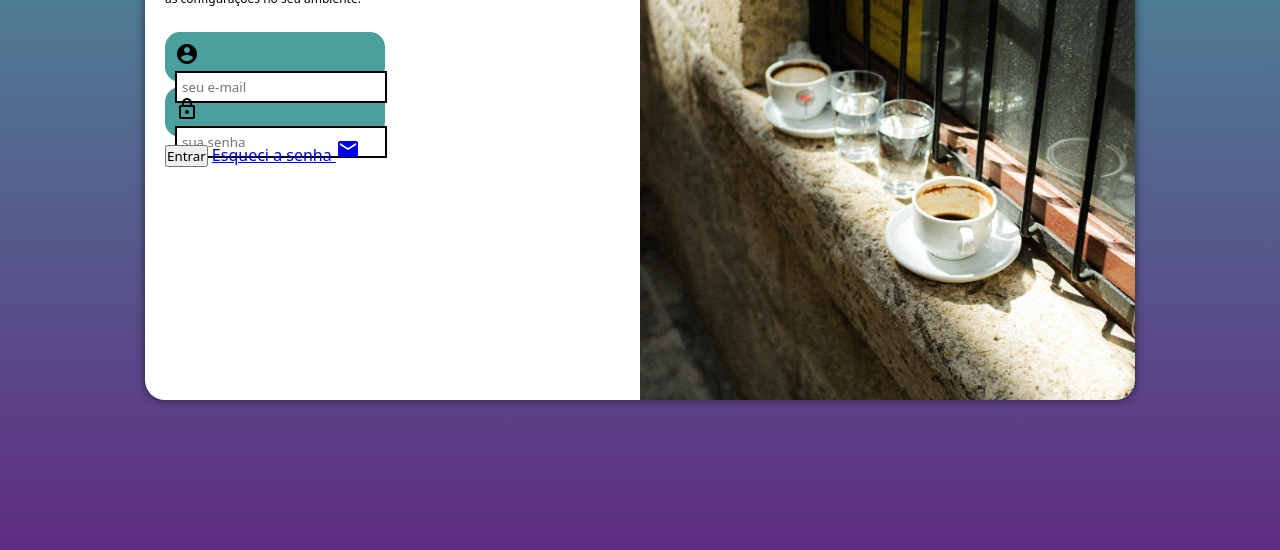
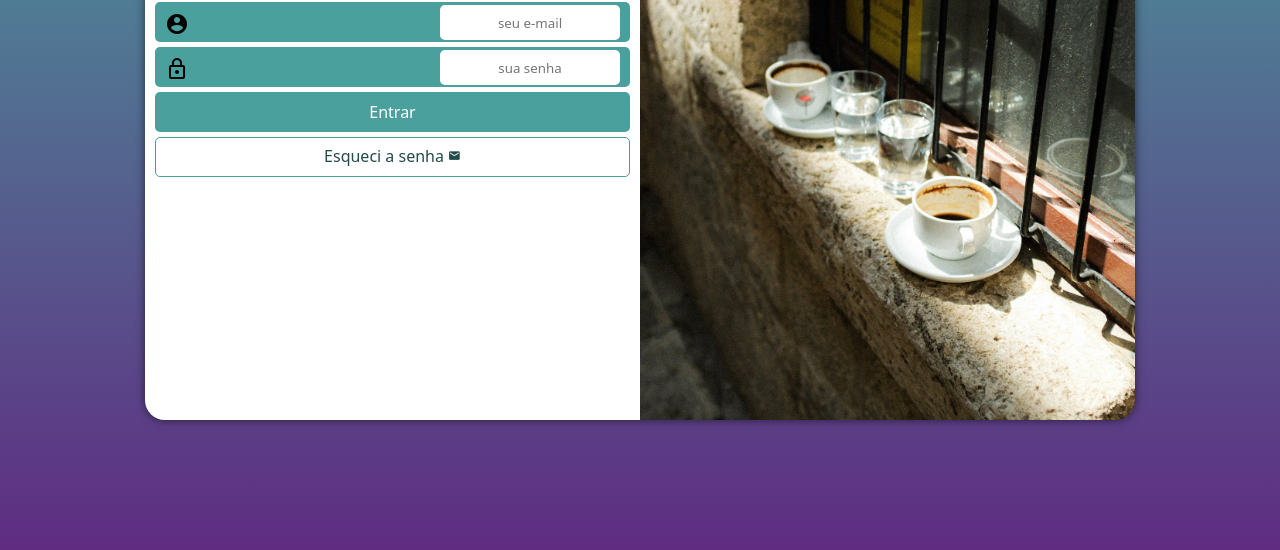
Before and after one commit to Jhonnathan-Jhonny/projeto-login, a plain HTML site: page index.html in a window 1280 px wide. Shown: the part 250-800 px from the top of the page. Drawn offline with Linux system fonts and the light colour scheme.

Commit message:
colocando estilo no formulário

```diff
--- a/estilos/style.css
+++ b/estilos/style.css
@@ -31,7 +31,7 @@ main {
 section#login {
     background-color: white;
     width: 250px;
-    height: 500px;
+    height: 540px;
     border-radius: 20px;
     overflow: hidden;
     box-shadow: 0px 0px 10px  rgba(0, 0, 0, 0.562);
@@ -58,7 +58,6 @@ section#login > div#formulario {
     display: block;
     padding: 10px;
 }
-/*  */
 
 section#login > div#formulario > h1 {
     text-align: center;
@@ -72,26 +71,59 @@ section#login > div#formulario > p {
     font-size: 0.75em;
 }
 
-form {
-    padding: 10px;
-}
-
-form > div {
+form > div.campo {
     display: block;
-    width: 220px;
-    height: 50px;
-    margin-top: 5px;
+    height: 40px;
+    margin: 5px 0px;
     padding: 10px;
     background-color: #49a09d;
-    border-radius: 15px;
-}
-
-form > div > label > span{
-    display: block;
-    margin: auto;
+    border-radius: 5px;
 }
 
 form > div > input {
-    padding: 5px;
-    border: 2px solid black;
+    text-align: center;
+    border-radius: 5px;
+    border: none;
+    margin-top: -7px;
+    float: right;
+    width: 180px;
+    height: 35px
 }
+
+form > input[type=submit] {
+    display: block;
+    font-size: 1em;
+    width: 100%;
+    height: 40px;
+    background-color: #49a09d;
+    color: white;
+    border: none;
+    border-radius: 5px;
+    cursor: pointer;
+}
+
+form > input[type=submit]:hover {
+    background-color: #224b49;
+}
+form > a.botao {
+    display: block;
+    text-align: center;
+    font-size: 1em;
+    width: 100%;
+    height: 40px;
+    background-color: white;
+    color: #224b49;
+    border: 1px solid #49a09d;
+    border-radius: 5px;
+    text-decoration: none;
+    padding-top: 7px;
+    margin-top: 5px;
+}
+
+form > a.botao:hover {
+    background-color: #63d4d1;
+}
+
+form > a.botao > i {
+    font-size: 0.8em;
+}
--- a/index.html
+++ b/index.html
@@ -28,7 +28,7 @@
                         <input type="password" name="senha" id="isenha" placeholder="sua senha" autocomplete="current-password" required minlength="8" maxlength="16">
                     </div>
                     <input type="submit" value="Entrar">
-                    <a href="esqueci.html">Esqueci a senha <i class="material-icons">mail</i></a>
+                    <a href="esqueci.html" class="botao">Esqueci a senha <i class="material-icons">mail</i></a>
                 </form>
             </div>
         </section>
```
